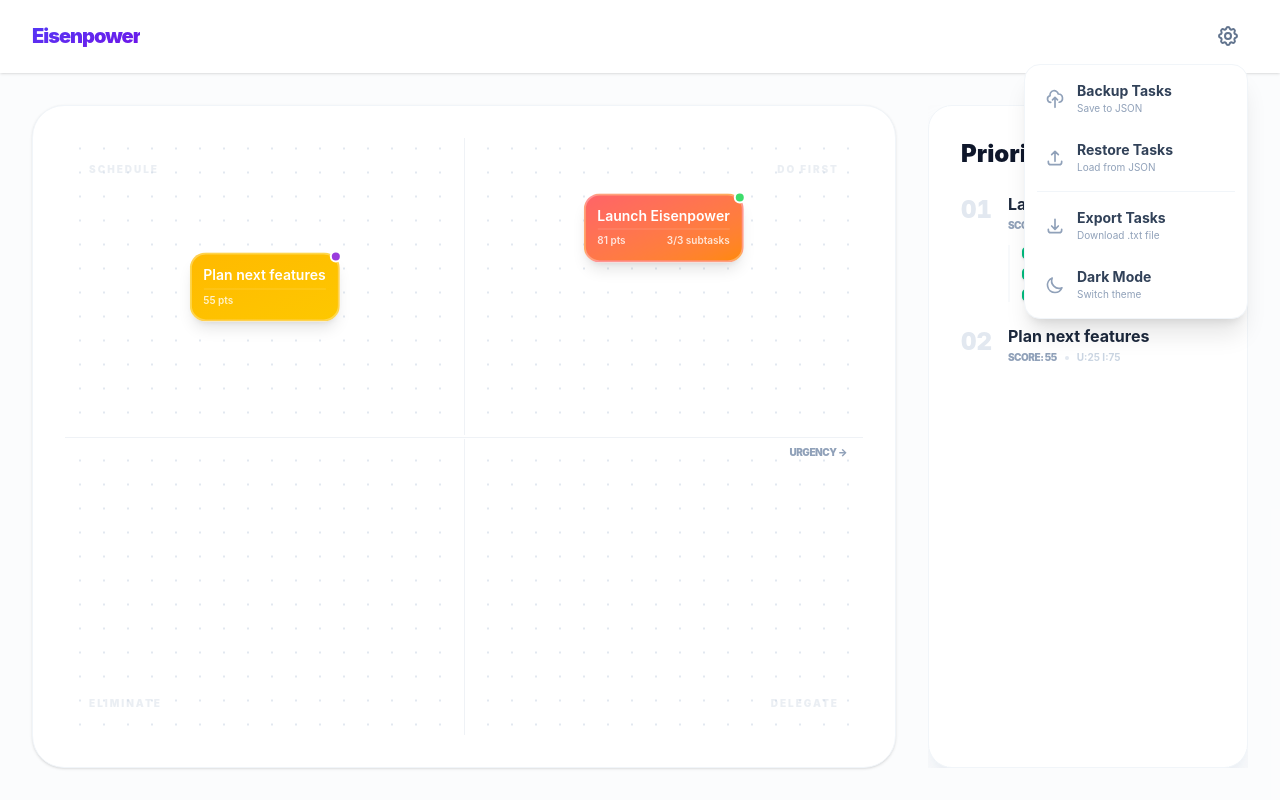
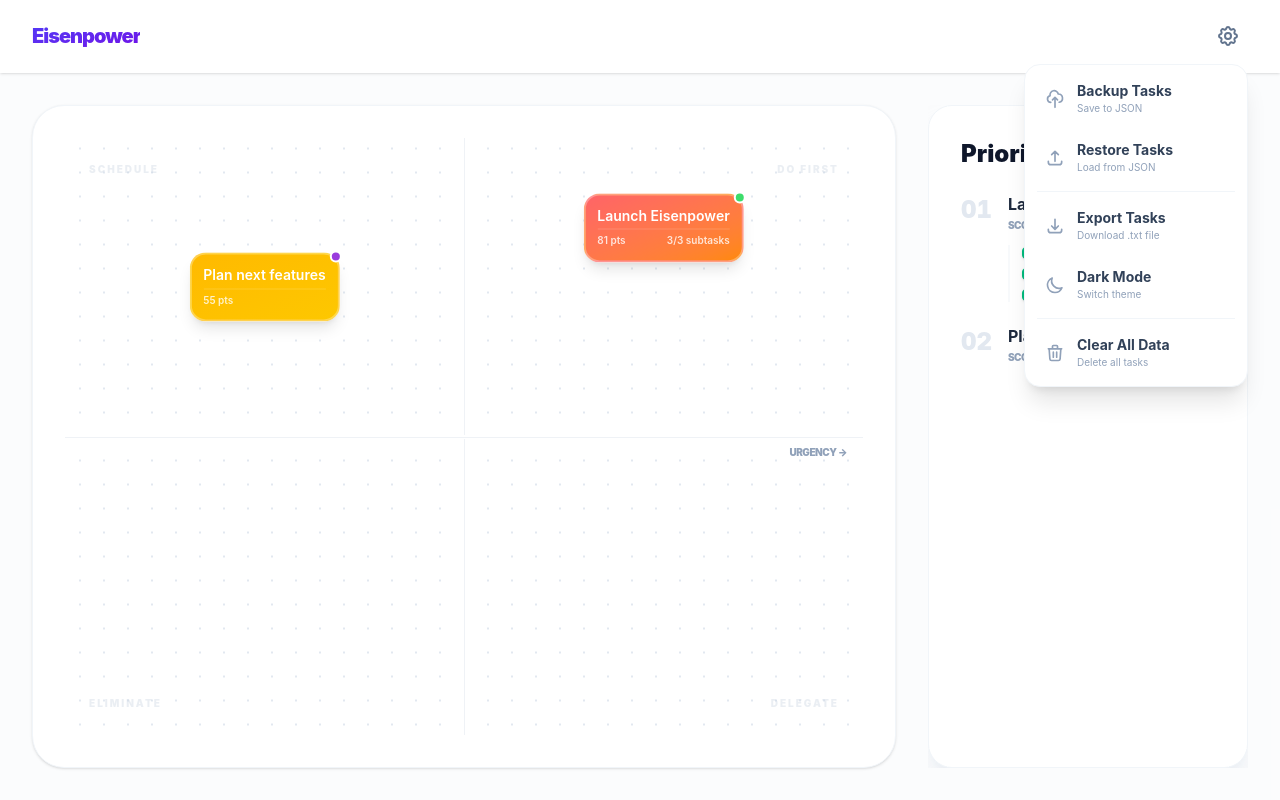
Before and after one commit to diypma/eisenpower, a React (Vite) app: page / in a window 1280 px wide. Both pictures are taken after a click on the button "Settings". Built offline with nearby package versions, Linux system fonts and the light colour scheme.

Commit message:
Add Clear All Data button with double confirmation

```diff
--- a/src/components/SettingsMenu.jsx
+++ b/src/components/SettingsMenu.jsx
@@ -263,6 +263,31 @@
                                 <span className="text-[10px] text-slate-400">Switch theme</span>
                             </div>
                         </button>
+
+                        <div className="h-px bg-slate-100 dark:bg-slate-700 mx-2 my-1" />
+
+                        {/* Clear All Data - Danger Zone */}
+                        <button
+                            onClick={() => {
+                                if (window.confirm("Are you sure you want to delete ALL your tasks? This cannot be undone.")) {
+                                    if (window.confirm("This is your last chance! All tasks will be permanently deleted. Continue?")) {
+                                        setTasks([])
+                                        localStorage.removeItem('eisenpower-tasks')
+                                        alert("All data has been cleared.")
+                                        setIsOpen(false)
+                                    }
+                                }
+                            }}
+                            className="w-full text-left px-4 py-3 rounded-xl hover:bg-red-50 dark:hover:bg-red-900/20 flex items-center gap-3 transition-colors group"
+                        >
+                            <svg className="w-5 h-5 text-slate-400 group-hover:text-red-500" fill="none" viewBox="0 0 24 24" stroke="currentColor">
+                                <path strokeLinecap="round" strokeLinejoin="round" strokeWidth="2" d="M19 7l-.867 12.142A2 2 0 0116.138 21H7.862a2 2 0 01-1.995-1.858L5 7m5 4v6m4-6v6m1-10V4a1 1 0 00-1-1h-4a1 1 0 00-1 1v3M4 7h16" />
+                            </svg>
+                            <div className="flex flex-col">
+                                <span className="text-sm font-bold text-slate-700 dark:text-slate-200 group-hover:text-red-600 dark:group-hover:text-red-400">Clear All Data</span>
+                                <span className="text-[10px] text-slate-400">Delete all tasks</span>
+                            </div>
+                        </button>
                     </div>
                 </div>
             )}
```
